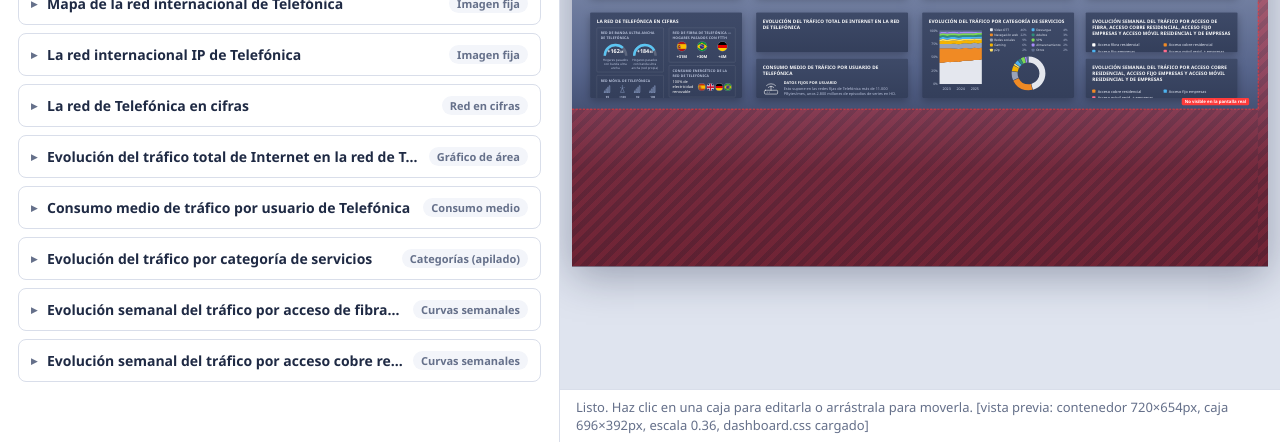
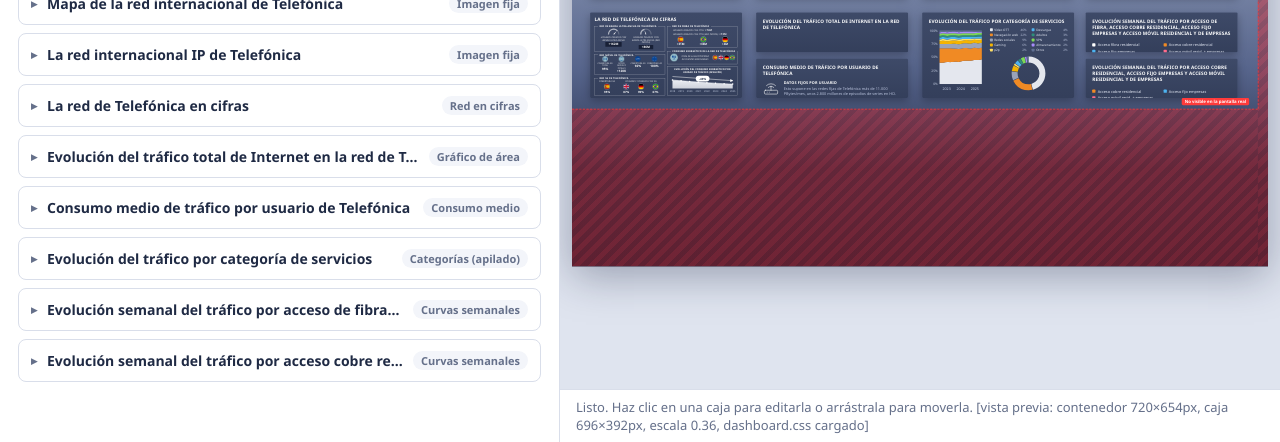
Before and after one commit to valentinsuarezTELEFONICA/LaRED, a plain HTML site: page editor.html in a window 1280 px wide. Shown: the part 358-800 px from the top of the page. Drawn offline with Linux system fonts and the light colour scheme.

Commit message:
Maqueta de 'La red de Telefónica en cifras' según diseño del usuario
Bloques enmarcados, iconos propios, líneas con cifra y nota con imagen; editor ampliado.

Co-Authored-By: Claude Sonnet 5.5 <noreply@anthropic.com>
Claude-Session: https://claude.ai/code/session_01PykpAtyE4cFwy3SvJ73AHu

```diff
--- a/css/dashboard.css
+++ b/css/dashboard.css
@@ -73,34 +73,52 @@
 /* vista estática (editor): sin animaciones */
 .static *,.static{transition:none !important}
 
-/* red en cifras: 2 columnas (izquierda: banda ancha/móvil/5G — derecha: fibra/energía/evolución) */
-.blocks2{display:grid;grid-template-columns:1fr 1fr;gap:0 14px;flex:1;min-height:0}
-.bcol{display:flex;flex-direction:column;gap:8px;min-height:0}
-.blk{border:1px solid rgba(255,255,255,.2);border-radius:3px;padding:7px 10px}
-.blk.grow{flex:1 1 0;min-height:60px;display:flex;flex-direction:column}
-.blk h4{margin:0 0 5px;font-size:9.5px;letter-spacing:.04em;text-transform:uppercase;color:var(--mut);font-weight:700}
+/* ---------- La red de Telefónica en cifras: maqueta de la captura (2 columnas, secciones enmarcadas) ----------
+   Las alturas de cada sección salen de los pesos de blockHTML (flex). Medidas en unidades de diseño (×2 en 4K). */
+.card.net{padding:10px 12px 7px}
+.card.net h3{margin:0 0 9px}
+.blocks2{display:grid;grid-template-columns:minmax(0,1fr) minmax(0,1fr);gap:0 6px;flex:1;min-height:0}
+.bcol{display:flex;flex-direction:column;gap:6px;min-height:0;min-width:0}
+.blk{margin:0;min-width:0;min-height:0;border:1px solid rgba(255,255,255,.42);padding:0 7px 4px;display:flex;flex-direction:column}
+.blk legend{padding:0 4px;margin:0 0 0 2px;font-size:6.5px;font-weight:700;letter-spacing:.04em;text-transform:uppercase;line-height:1;white-space:nowrap}
+.bin{flex:1;min-height:0;display:flex;flex-direction:column;justify-content:safe center}
+.lb,.g p,.ic1>span,.fl,.note .nt{font-style:italic;text-transform:uppercase;color:rgba(255,255,255,.86);letter-spacing:.01em}
+.blk.trendb{padding:4px 6px 3px}
+.trendb h4{margin:0 0 2px;text-align:center;font-size:6.6px;line-height:1.2;letter-spacing:.03em;text-transform:uppercase;font-weight:700}
+.trendb .host{flex:1 1 0;min-height:0}
 
-/* medidores (banda ultra ancha) */
-.gauges{display:flex;justify-content:space-around}
-.g{width:47%;text-align:center;position:relative}
-.g svg{width:74px;height:auto;margin:0 auto}
-.g .gv{position:absolute;left:0;right:0;top:19px;font-size:15px;font-weight:700;line-height:1}
-.g .gv small{font-size:9.5px;font-weight:600;margin-left:1px}
-.g p{margin:2px 0 0;font-size:8.5px;color:var(--mut);line-height:1.2}
+/* medidores (banda ultra ancha): arco, aguja, texto y cifra en pastilla */
+.gauges{display:flex;justify-content:space-around;align-items:flex-start}
+.g{width:47%;display:flex;flex-direction:column;align-items:center;text-align:center}
+.g svg{width:36px;height:auto;display:block}
+.g p{margin:1px 0 3px;font-size:6.4px;line-height:1.2}
+.gv{font-size:8.5px;font-weight:700;line-height:1;background:rgba(12,18,38,.72);padding:2px 9px;border-radius:1px;white-space:nowrap}
+.gv small{font-size:8.5px;font-weight:700}
+.needle{transform-origin:50px 52px;transition:transform 1.6s cubic-bezier(.4,0,.2,1) .4s}
+.on .needle{transform:rotate(var(--r))}
 
-/* red móvil: iconos con valor y etiqueta corta */
-.icons{display:flex;justify-content:space-between;gap:4px}
-.ic1{text-align:center;flex:1;min-width:0}
-.ic1 svg{width:26px;height:26px;stroke:#bcd0ff;fill:none;stroke-width:1.6;stroke-linecap:round;stroke-linejoin:round;margin:0 auto 3px}
-.ic1 .ic-img{width:26px;height:26px;margin:0 auto 3px}
-.ic1 b{display:block;font-size:13px;font-weight:700;line-height:1.1}
-.ic1 span{display:block;font-size:8px;color:var(--mut);line-height:1.2;margin-top:1px}
+/* red móvil: icono, etiqueta y debajo la cifra */
+.icons{display:flex;justify-content:space-between;gap:3px}
+.ic1{flex:1;min-width:0;text-align:center}
+.ic1 svg{width:15px;height:15px;stroke:#bcd0ff;fill:none;stroke-width:1.6;stroke-linecap:round;stroke-linejoin:round;margin:0 auto 2px;display:block}
+.ic1 .ic-img{width:15px;height:15px;display:block;margin:0 auto 1px}
+.ic1>span{display:block;font-size:6px;line-height:1.05}
+.ic1 b{display:block;font-size:8.5px;font-weight:700;line-height:1.15;margin-top:1px;white-space:nowrap}
+.net .ic-img{background:none;box-shadow:none;border-radius:0;overflow:visible}
+.net .ic-img img{object-fit:contain}
 
-/* banderas con valor/porcentaje debajo: usado en cobertura 5G y fibra por país */
-.chips{display:flex;justify-content:space-between;gap:6px}
-.chip{text-align:center;flex:1;min-width:0}
-.chip .flag{width:26px;height:26px;margin:0 auto}
-.chip b{display:block;font-size:11px;font-weight:700;margin-top:3px;white-space:nowrap}
+/* banderas con la cifra debajo (5G por país y fibra) */
+.chips{display:flex;justify-content:space-around;gap:4px}
+.chip{text-align:center;min-width:0}
+.chip .flag{width:15px;height:15px;display:flex;margin:0 auto}
+.chip b{display:block;font-size:8px;font-weight:700;margin-top:2px;white-space:nowrap;line-height:1.1}
+.grps{display:flex;gap:8px}
+.grp{display:flex;flex-direction:column;justify-content:space-between;gap:3px;min-width:0}
+.grp:first-child{flex:0 0 30%}
+.grp:last-child{flex:1}
+.grp .lb{margin:0;text-align:center;font-size:6.4px;line-height:1.2}
+.fl{margin:0 0 2px;padding-left:8px;font-size:6.3px;line-height:1.35;white-space:nowrap}
+.fl b{font-style:normal;font-weight:700;font-size:7.4px}
 
 .code{background:rgba(255,255,255,.16);border-radius:3px;text-align:center;font-size:10px;font-weight:700;padding:2px 0}
 .flag{position:relative;display:inline-flex;width:28px;height:28px;border-radius:50%;overflow:hidden;flex:none;box-shadow:0 0 0 1px rgba(255,255,255,.3);align-items:center;justify-content:center;background:rgba(255,255,255,.16)}
@@ -109,10 +127,12 @@
 .flag.noimg{box-shadow:none}
 .flag.noimg img{display:none}
 .flag.noimg b{display:block}
-.note{display:flex;align-items:center;justify-content:space-between;gap:10px;font-size:10.5px;line-height:1.3}
-.codes{display:flex;gap:4px;flex:none}
-.codes .flag{width:20px;height:20px}
-.codes .flag b{font-size:8px}
+.note{display:flex;align-items:center;gap:7px}
+.note .ic-img{width:21px;height:21px;flex:none}
+.note .nt{flex:1;text-align:center;font-size:6.4px;line-height:1.25}
+.codes{display:flex;gap:3px;flex:none}
+.codes .flag{width:13px;height:13px}
+.codes .flag b{font-size:6px}
 
 /* consumo medio */
 .card .body.center{justify-content:space-around}
--- a/data/datos.js
+++ b/data/datos.js
@@ -137,7 +137,7 @@ window.DASHBOARD_DATA = {
                 "es": "Hogares pasados con banda ultra ancha (red propia)",
                 "en": "UBB premises passed (own network)"
               },
-              "value": 184,
+              "value": 86,
               "max": 220,
               "prefix": "+",
               "unit": "M"
@@ -154,6 +154,7 @@ window.DASHBOARD_DATA = {
           "items": [
             {
               "icon": "coverage",
+              "image": "img/iconos/cobertura-4g.png",
               "value": 95,
               "max": 100,
               "unit": "%",
@@ -165,6 +166,7 @@ window.DASHBOARD_DATA = {
             },
             {
               "icon": "sites",
+              "image": "img/iconos/sitios-moviles.png",
               "value": 120,
               "max": 200,
               "unit": "K",
@@ -176,6 +178,7 @@ window.DASHBOARD_DATA = {
             },
             {
               "icon": "coverage",
+              "image": "img/iconos/cobertura-latam.png",
               "value": 92,
               "max": 100,
               "unit": "%",
@@ -187,6 +190,7 @@ window.DASHBOARD_DATA = {
             },
             {
               "icon": "coverage",
+              "image": "img/iconos/cobertura-ue.png",
               "value": 100,
               "max": 100,
               "unit": "%",
@@ -230,7 +234,7 @@ window.DASHBOARD_DATA = {
               "items": [
                 {
                   "code": "ENG",
-                  "value": 67,
+                  "value": 87,
                   "max": 100,
                   "prefix": "",
                   "unit": "%",
@@ -260,9 +264,29 @@ window.DASHBOARD_DATA = {
           "col": 2,
           "type": "chips",
           "title": {
-            "es": "Red de fibra de Telefónica — hogares pasados con FTTH",
-            "en": "Telefonica's fibre network — FTTH premises passed"
+            "es": "Red de fibra de Telefónica",
+            "en": "Telefonica's fibre network"
           },
+          "lines": [
+            {
+              "label": {
+                "es": "Hogares pasados con FTTH",
+                "en": "FTTH premises passed"
+              },
+              "value": 74,
+              "prefix": "+",
+              "unit": "M"
+            },
+            {
+              "label": {
+                "es": "Hogares pasados con FTTH (red propia)",
+                "en": "FTTH premises passed (own network)"
+              },
+              "value": 72,
+              "prefix": "+",
+              "unit": "M"
+            }
+          ],
           "items": [
             {
               "code": "ESP",
@@ -297,9 +321,10 @@ window.DASHBOARD_DATA = {
             "es": "Consumo energético de la red de Telefónica",
             "en": "Telefonica's network energy consumption"
           },
+          "image": "img/iconos/fuentes-renovables.png",
           "text": {
-            "es": "100% de electricidad renovable",
-            "en": "100% renewable electricity"
+            "es": "100% de la electricidad de fuentes renovables",
+            "en": "100% of electricity from renewable sources"
           },
           "codes": [
             "ESP",
--- a/js/dashboard.js
+++ b/js/dashboard.js
@@ -42,29 +42,30 @@
 
   /* línea/área con animación de trazo (tendencia de la col. de red y gráfico de área) */
   function lineArea(o) {
-    const W = o.W, H = o.H, L = 10, R = W - 10, T = 20, B = H - (o.xl ? 22 : 8);
+    const k = o.k || 1;                          // factor de escala para huecos pequeños (1 = tamaño normal)
+    const W = o.W, H = o.H, L = 10 * k, R = W - 10 * k, T = 20 * k, B = H - (o.xl ? 22 * k : 8 * k);
     const v = (o.values || []).map(num);
     if (v.length < 2 || B - T < 10 || R - L < 20) return '';
-    const max = Math.max(...v, 1) * 1.08, id = uid(), c = o.color || '#5bc5f2';
+    const max = Math.max(...v, 1) * 1.08, id = uid(), c = o.color || '#5bc5f2', so = o.solid ? [.95, .8] : [.6, .05];
     const p = pts(v, L, R, T, B, 0, max);
     let s = `<svg viewBox="0 0 ${W} ${H}" role="img"><defs>
-      <linearGradient id="g${id}" x1="0" x2="0" y1="0" y2="1"><stop offset="0" stop-color="${c}" stop-opacity=".6"/><stop offset="1" stop-color="${c}" stop-opacity=".05"/></linearGradient>
+      <linearGradient id="g${id}" x1="0" x2="0" y1="0" y2="1"><stop offset="0" stop-color="${c}" stop-opacity="${so[0]}"/><stop offset="1" stop-color="${c}" stop-opacity="${so[1]}"/></linearGradient>
       ${clipDef('c' + id, W, H)}</defs>`;
-    if (o.grid) for (let k = 0; k <= 4; k++) { const y = T + (B - T) * k / 4; s += `<line x1="${L}" x2="${R}" y1="${y}" y2="${y}" stroke="rgba(255,255,255,.13)"/>`; }
+    if (o.grid) for (let g = 0; g <= 4; g++) { const y = T + (B - T) * g / 4; s += `<line x1="${L}" x2="${R}" y1="${y}" y2="${y}" stroke="rgba(255,255,255,.13)"/>`; }
     s += `<g clip-path="url(#c${id})"><path d="${sp(p)} L${R} ${B} L${L} ${B}Z" fill="url(#g${id})"/></g>`;
-    s += `<path class="draw" pathLength="1" d="${sp(p)}" fill="none" stroke="${c}" stroke-width="2.2"/>`;
-    if (o.dots) s += p.map(q => `<circle class="fadein" cx="${q[0].toFixed(1)}" cy="${q[1].toFixed(1)}" r="3" fill="#fff"/>`).join('');
+    s += `<path class="draw" pathLength="1" d="${sp(p)}" fill="none" stroke="${c}" stroke-width="${(2.2 * k).toFixed(2)}"/>`;
+    if (o.dots) s += p.map(q => `<circle class="fadein" cx="${q[0].toFixed(1)}" cy="${q[1].toFixed(1)}" r="${(3 * k).toFixed(2)}" fill="#fff"/>`).join('');
     if (o.arrow) {
-      const y0 = p[0][1] - 14, y1 = p[p.length - 1][1] - 14, ang = Math.atan2(y1 - y0, R - L) * 180 / Math.PI;
-      s += `<path class="draw" pathLength="1" d="M${L} ${y0.toFixed(1)} L${R} ${y1.toFixed(1)}" stroke="#fff" stroke-width="2" fill="none" style="--d:.5s"/>
-            <g class="fadein" transform="translate(${R} ${y1.toFixed(1)}) rotate(${ang.toFixed(1)})"><path d="M2 0 L-10 -6 L-10 6Z" fill="#fff"/></g>`;
+      const y0 = p[0][1] - 14 * k, y1 = p[p.length - 1][1] - 14 * k, ang = Math.atan2(y1 - y0, R - L) * 180 / Math.PI;
+      s += `<path class="draw" pathLength="1" d="M${L} ${y0.toFixed(1)} L${R} ${y1.toFixed(1)}" stroke="#fff" stroke-width="${(2 * k).toFixed(2)}" fill="none" style="--d:.5s"/>
+            <g class="fadein" transform="translate(${R} ${y1.toFixed(1)}) rotate(${ang.toFixed(1)})"><path d="M${2 * k} 0 L${-10 * k} ${-6 * k} L${-10 * k} ${6 * k}Z" fill="#fff"/></g>`;
     }
     if (o.badge) {
-      const q = o.arrow ? [(L + R) / 2, (p[0][1] + p[p.length - 1][1]) / 2 - 14] : p[Math.round((p.length - 1) * .55)];
-      const by = o.arrow ? q[1] : q[1] - 20;
-      s += `<g class="fadein"><rect x="${(q[0] - 28).toFixed(1)}" y="${(by - 12).toFixed(1)}" width="56" height="24" rx="12" fill="#fff"/><text x="${q[0].toFixed(1)}" y="${(by + 4).toFixed(1)}" text-anchor="middle" style="fill:#1f2a44;font-size:12px;font-weight:700">${esc(o.badge)}</text></g>`;
+      const q = o.arrow ? [(L + R) / 2, (p[0][1] + p[p.length - 1][1]) / 2 - 14 * k] : p[Math.round((p.length - 1) * .55)];
+      const by = o.arrow ? q[1] : q[1] - 20 * k;
+      s += `<g class="fadein"><rect x="${(q[0] - 28 * k).toFixed(1)}" y="${(by - 12 * k).toFixed(1)}" width="${56 * k}" height="${24 * k}" rx="${12 * k}" fill="#fff"/><text x="${q[0].toFixed(1)}" y="${(by + 4 * k).toFixed(1)}" text-anchor="middle" style="fill:#1f2a44;font-size:${12 * k}px;font-weight:700">${esc(o.badge)}</text></g>`;
     }
-    (o.xl || []).forEach(l => { s += `<text x="${(L + (R - L) * l.f).toFixed(1)}" y="${H - 6}" text-anchor="middle">${esc(l.text)}</text>`; });
+    (o.xl || []).forEach(l => { s += `<text x="${(L + (R - L) * l.f).toFixed(1)}" y="${H - 6 * k}" text-anchor="middle"${k !== 1 ? ` style="font-size:${10 * k}px"` : ''}>${esc(l.text)}</text>`; });
     return s + '</svg>';
   }
 
@@ -117,10 +118,10 @@
   }
   function gauge(it) {
     const p = pct(it.value, it.max), d = 'M10 52 A40 40 0 0 1 90 52';
-    return `<div class="g"><svg viewBox="0 0 100 58"><path d="${d}" fill="none" stroke="rgba(255,255,255,.18)" stroke-width="9" pathLength="100"/>
-      <path class="arc" d="${d}" fill="none" stroke="#5bc5f2" stroke-width="9" pathLength="100" style="--a:${p};--b:${100 - p}"/></svg>
-      <div class="gv">${countSpan(it.value, it.dec, t(it.prefix))}<small>${esc(t(it.unit))}</small></div>
-      <p>${esc(t(it.label))}</p></div>`;
+    return `<div class="g"><svg viewBox="0 0 100 58"><path d="${d}" fill="none" stroke="rgba(255,255,255,.2)" stroke-width="9" pathLength="100"/>
+      <path class="arc" d="${d}" fill="none" stroke="rgba(255,255,255,.5)" stroke-width="9" pathLength="100" style="--a:${p};--b:${100 - p}"/>
+      <polygon class="needle" points="17,52 50,48.5 50,55.5" fill="#fff" style="--r:${(p * 1.8).toFixed(1)}deg"/></svg>
+      <p>${esc(t(it.label))}</p><div class="gv">${countSpan(it.value, it.dec, t(it.prefix))}<small>${esc(t(it.unit))}</small></div></div>`;
   }
   /* chip compacto: bandera arriba, valor debajo (sin repetir la etiqueta en cada fila) */
   function chip(it) {
@@ -138,7 +139,7 @@
     return ICONS[it.icon] || '';
   }
   function iconStat(it) {
-    return `<div class="ic1">${iconOrImage(it)}<b>${countSpan(it.value, it.dec, t(it.prefix))}${esc(t(it.unit))}</b><span>${esc(t(it.label))}</span></div>`;
+    return `<div class="ic1">${iconOrImage(it)}<span>${esc(t(it.label))}</span><b>${countSpan(it.value, it.dec, t(it.prefix))}${esc(t(it.unit))}</b></div>`;
   }
   const ICONS = {
     fixed: '<svg viewBox="0 0 48 48"><rect x="5" y="29" width="38" height="11" rx="3"/><path d="M13 34.5h.01M19 34.5h.01M24 29V17M16 21a11 11 0 0 1 16 0M11 15.5a18 18 0 0 1 26 0"/></svg>',
@@ -146,21 +147,24 @@
     coverage: '<svg viewBox="0 0 48 48"><path d="M8 40h4v-8H8v8ZM16 40h4V22h-4v18ZM24 40h4V14h-4v26ZM32 40h4V6h-4v34Z"/></svg>',
     sites: '<svg viewBox="0 0 48 48"><path d="M24 4v10M14 14l4 4M34 14l-4 4M24 18l-10 22h20L24 18Z" fill="none" stroke-linejoin="round"/></svg>'
   };
-  const card = (b, body, cls) => `<section class="card"><h3>${esc(t(b.title))}</h3><div class="body ${cls || ''}">${body}</div></section>`;
+  const card = (b, body, cls, cardCls) => `<section class="card ${cardCls || ''}"><h3>${esc(t(b.title))}</h3><div class="body ${cls || ''}">${body}</div></section>`;
   const host = (b, kind, extra) => `<div class="host" data-kind="${kind}" data-box="${esc(b.id)}" ${extra || ''}></div>`;
 
+  /* Alto relativo de cada bloque dentro de su columna (proporciones de la maqueta 1000×568).
+     Se puede forzar con k.weight en los datos. */
+  const BLOCK_W = { gauges: 73, icons: 58, note: 36, trend: 80 };
   function blockHTML(b, k, bi) {
-    if (k.type === 'trend') return `<div class="blk grow"><h4>${esc(t(k.title))}</h4>${host(b, 'trend', `data-bi="${bi}"`)}</div>`;
-    let h = `<div class="blk"><h4>${esc(t(k.title))}</h4>`;
+    const w = num(k.weight) || (k.type === 'chips' ? (k.groups ? 49 : (k.lines ? 64 : 46)) : BLOCK_W[k.type]) || 50, st = `style="flex:${w} 1 0"`;
+    if (k.type === 'trend') return `<div class="blk trendb" ${st}><h4>${esc(t(k.title))}</h4>${host(b, 'trend', `data-bi="${bi}"`)}</div>`;
+    let h = `<fieldset class="blk" ${st}><legend>${esc(t(k.title))}</legend><div class="bin">`;
     if (k.type === 'gauges') h += `<div class="gauges">${(k.items || []).map(gauge).join('')}</div>`;
     else if (k.type === 'icons') h += `<div class="icons">${(k.items || []).map(iconStat).join('')}</div>`;
     else if (k.type === 'chips') {
-      h += (k.groups && k.groups.length)
-        ? k.groups.map(g => `<div style="margin-bottom:5px"><h4 style="margin:0 0 3px">${esc(t(g.label))}</h4>${chipsRow(g.items)}</div>`).join('')
-        : chipsRow(k.items);
+      if (k.groups && k.groups.length) h += `<div class="grps">${k.groups.map(g => `<div class="grp"><p class="lb">${esc(t(g.label))}</p>${chipsRow(g.items)}</div>`).join('')}</div>`;
+      else h += (k.lines || []).map(l => `<p class="fl">${esc(t(l.label))}: <b>${countSpan(l.value, l.dec, t(l.prefix))}${esc(t(l.unit))}</b></p>`).join('') + chipsRow(k.items);
     }
-    else if (k.type === 'note') h += `<div class="note"><span>${esc(t(k.text))}</span><span class="codes">${(k.codes || []).map(flagChip).join('')}</span></div>`;
-    return h + '</div>';
+    else if (k.type === 'note') h += `<div class="note">${iconOrImage({ image: k.image, icon: k.icon })}<span class="nt">${esc(t(k.text))}</span><span class="codes">${(k.codes || []).map(flagChip).join('')}</span></div>`;
+    return h + '</div></fieldset>';
   }
   const RENDER = {
     image(b) {
@@ -173,7 +177,7 @@
     network(b) {
       const blocks = b.blocks || [];
       const col = n => blocks.map((k, bi) => (num(k.col) || 1) === n ? blockHTML(b, k, bi) : '').join('');
-      return card(b, `<div class="blocks2"><div class="bcol">${col(1)}</div><div class="bcol">${col(2)}</div></div>`);
+      return card(b, `<div class="blocks2"><div class="bcol">${col(1)}</div><div class="bcol">${col(2)}</div></div>`, '', 'net');
     },
     area(b) { return card(b, host(b, 'area')); },
     stat(b) {
@@ -206,7 +210,7 @@
   };
 
   const DRAW = {
-    trend: (b, W, H, blk) => lineArea({ W, H, values: blk.values, dots: true, badge: blk.badge, color: '#e8edf8',
+    trend: (b, W, H, blk) => lineArea({ W, H, k: .68, values: blk.values, dots: true, arrow: true, solid: true, badge: blk.badge, color: '#f4f6fb',
       xl: (blk.labels || []).map((x, i, a) => ({ f: i / Math.max(1, a.length - 1), text: x })) }),
     area: (b, W, H) => lineArea({ W, H, values: b.values, grid: true, arrow: true, badge: b.badge, color: '#8a9bc4',
       xl: (b.xLabels || []).map((x, i, a) => ({ f: (i + .5) / a.length, text: x })) }),
--- a/js/editor.js
+++ b/js/editor.js
@@ -48,6 +48,7 @@
     S('prefix', 'Prefijo (ej. +)'), S('unit', 'Unidad (ej. M)')];
   const CHIP = [{ k: 'code', label: 'País', kind: 'country' }, N('value', 'Valor'),
     N('max', 'Valor máximo', { hint: 'Para porcentajes, pon 100.' }), S('prefix', 'Prefijo (ej. +)'), S('unit', 'Unidad (ej. % o M)')];
+  const LINE = [T('label', 'Texto de la línea'), N('value', 'Valor'), S('prefix', 'Prefijo (ej. +)'), S('unit', 'Unidad (ej. M)')];
   const GROUP = [T('label', 'Etiqueta del grupo (ej. "Cobertura 5G")'),
     { k: 'items', label: 'Banderas', kind: 'list', fields: CHIP, summary: i => i.code || '' }];
   const ICON_HINT = 'Si subes tu propia imagen, se usa redonda en vez del icono. Tamaño recomendado: cuadrada, al menos 80 × 80 px.';
@@ -61,8 +62,9 @@
     chips: blk => [COL_FIELD, T('title', 'Título del bloque')].concat(
       blk.groups
         ? [{ k: 'groups', label: 'Grupos de banderas', kind: 'list', fields: GROUP, summary: g => es(g.label) }]
-        : [{ k: 'items', label: 'Banderas', kind: 'list', fields: CHIP, summary: i => i.code || '' }]),
-    note: () => [COL_FIELD, T('title', 'Título del bloque'), T('text', 'Texto', { long: true }), { k: 'codes', label: 'Países', kind: 'countries' }],
+        : [{ k: 'lines', label: 'Líneas de texto con cifra (opcional)', kind: 'list', fields: LINE, summary: l => es(l.label) },
+           { k: 'items', label: 'Banderas', kind: 'list', fields: CHIP, summary: i => i.code || '' }]),
+    note: () => [COL_FIELD, T('title', 'Título del bloque'), { k: 'image', label: 'Icono (imagen, opcional)', kind: 'image', hint: ICON_HINT }, T('text', 'Texto', { long: true }), { k: 'codes', label: 'Países', kind: 'countries' }],
     trend: () => [COL_FIELD, T('title', 'Título del bloque'), { k: 'labels', label: 'Etiquetas del eje (años)', kind: 'strs' },
             { k: 'values', label: 'Valores', kind: 'nums', hint: NUMS + ' Debe haber tantos valores como etiquetas.' }, S('badge', 'Etiqueta destacada (ej. -49%)')]
   };
@@ -558,9 +560,14 @@
     $('#e-dlg-ok').onclick = () => { dlg.close(); res(true); }; $('#e-dlg-cancel').onclick = () => { dlg.close(); res(false); };
     dlg.showModal();
   });
-  const usedImages = () => new Set([
-    ...data.boxes.filter(b => b.image).flatMap(b => typeof b.image === 'object' ? [b.image.es, b.image.en] : [b.image]),
-    ...((data.ui.logo && data.ui.logo.enabled && data.ui.logo.src) ? [data.ui.logo.src] : [])]);
+  /* todas las imágenes que usa el dashboard: cajas, iconos de datos, bloques, grupos de banderas y logo */
+  const usedImages = () => {
+    const one = v => (v && typeof v === 'object') ? [v.es, v.en] : [v], out = [];
+    const items = a => (a || []).forEach(i => out.push(...one(i.image)));
+    data.boxes.forEach(b => { out.push(...one(b.image)); items(b.items); (b.blocks || []).forEach(k => { out.push(...one(k.image)); items(k.items); (k.groups || []).forEach(g => items(g.items)); }); });
+    if (data.ui.logo && data.ui.logo.enabled) out.push(data.ui.logo.src);
+    return new Set(out.filter(Boolean));
+  };
 
   async function save() {
     if (window.showDirectoryPicker) {
```
Also changed, not shown: data/dashboard.json (+31 -6 lines), Documentacion/referencia/maqueta_red_en_cifras.png (added), img/iconos/cobertura-4g.png (added), img/iconos/cobertura-latam.png (added), img/iconos/cobertura-ue.png (added), img/iconos/fuentes-renovables.png (added), img/iconos/sitios-moviles.png (added), 1 other file.
